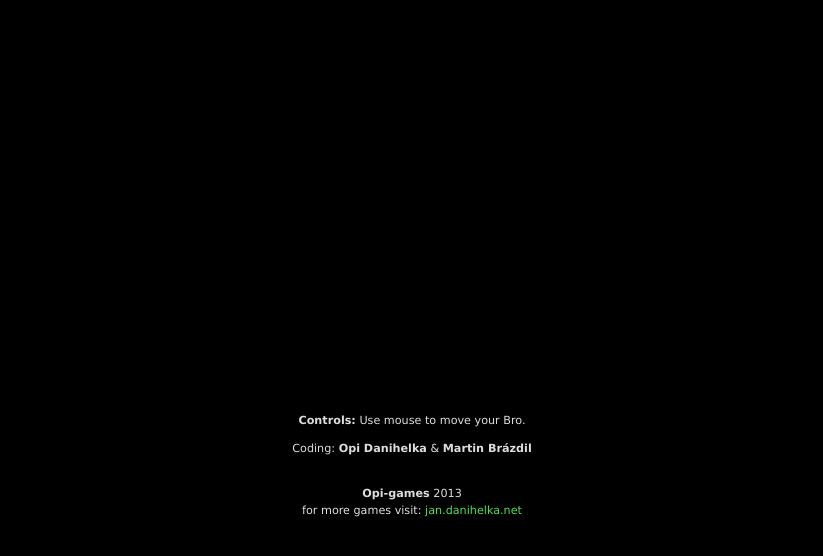
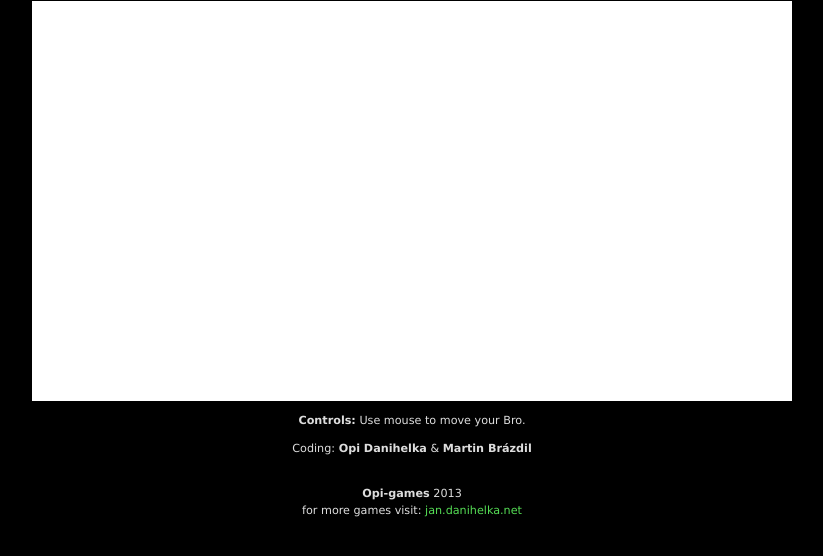
Before and after one commit to opicacek/bros, a plain HTML site: page index.html in a window 1280 px wide. Shown: the whole page, without its empty margins (228-1051 px from the left). Drawn offline with nearby package versions, Linux system fonts and the light colour scheme; no server answers.

Commit message:
Working Socket IO comunication.

```diff
--- a/index.html
+++ b/index.html
@@ -4,9 +4,131 @@
 		<meta http-equiv="Content-Type" content="text/html; charset=utf-8" />
 
 		<!-- <script type="text/javascript" src="http://code.jquery.com/jquery-1.10.1.min.js"></script> /-->
-		<script type="text/javascript" src="socketio/socketio.js"></script>
-		<script type="text/javascript" src="js/main.js"></script>
+		<!-- <script type="text/javascript" src="socketio/socketio.js"></script> /-->
+		<script type="text/javascript" src="/socket.io/socket.io.js"></script>
+		<!-- <script type="text/javascript" src="js/main.js"></script> /-->
+		<script type="text/javascript">
+			function play() {
 
+				// Frame rate definition
+				var fps = 100;
+				var now;
+				var then = Date.now();
+				var interval = 1000 / fps;
+				var delta;
+
+				// Init
+				var c = document.getElementById('c');
+				var ctx = c.getContext('2d');
+
+				c.width = 760;
+				c.height = 400;
+
+				var screen_w = c.width;
+				var screen_h = c.height;
+
+				//
+				var my_bro_pos = [];
+				my_bro_pos.push([ Math.floor(Math.random()*screen_w), Math.floor(Math.random()*screen_h) ]);
+
+				var id_time = new Date().getTime();
+				var id_random = Math.floor(Math.random()*100000);
+				var my_bro_id = id_time + "" + id_random;
+
+				//
+				document.onmousedown = mouseDown;
+				function mouseDown(event) {
+					if (event.button == 0) { // left click
+						console.log("left click");
+						//TODO get click position
+					}
+				}
+
+				function drawWorld() {
+					// background
+					ctx.fillStyle = "rgb(255, 255, 255)";
+					ctx.fillRect(0, 0, screen_w, screen_h);
+				}
+
+				function drawBros(bro_list) {
+
+					for (var i = 0; i < bro_list.length; i++) {
+						var centerX = bro_list[i].bro_pos[0] / 2;
+						var centerY = bro_list[i].bro_pos[1] / 2;
+						var radius = 10;
+
+						ctx.beginPath();
+						ctx.arc(centerX, centerY, radius, 0, 2 * Math.PI, false);
+						ctx.fillStyle = "rgb(255, 0, 0)";
+						if (bro_list[i].bro_id == my_bro_id) {
+							ctx.fillStyle = "rgb(0, 255, 0)";
+						}
+
+						ctx.fill();
+					}
+				}
+
+				// Bro to server
+				var bro_list = [];
+				/*
+				bro_list.push({bro_id: "123", bro_pos: [50, 160]});
+				bro_list.push({bro_id: "456", bro_pos: [230, 300]});
+				bro_list.push({bro_id: my_bro_id, bro_pos: [500, 260]});
+				*/
+
+				var socket = io.connect('http://localhost');
+				socket.on('bro_list', function (data) {
+					console.log("got Bros from server:", data);
+					socket.emit('bro', {bro_id: my_bro_id, bro_pos: [500, 260]});
+				});
+
+				function updateBros(bro_list) {
+					// send my_bro position
+					socket.on('bro_list', function (data) {
+						console.log("got Bros from server:", data);
+						socket.emit('bro', {bro_id: my_bro_id, bro_pos: [500, 260]});
+					});
+
+					/*
+					console.log("informations send to server");
+					$.post('server/', {bro_id: my_bro_id, bro_pos: my_bro_pos});
+
+					// get positions of all Bros
+					$.get('server/', {}, function(response) {
+						console.log("got Bros from server:", response);
+						bro_list = response;
+					});
+					*/
+
+				}
+				setTimeout(updateBros, 1000);
+
+				// draw loop
+				var requestAnimationFrame = window.requestAnimationFrame || window.mozRequestAnimationFrame || window.webkitRequestAnimationFrame || window.msRequestAnimationFrame;
+				window.requestAnimationFrame = requestAnimationFrame;
+
+				function drawLoop(e) {
+
+					requestAnimationFrame(drawLoop);
+
+					now = Date.now();
+					delta = now - then;
+
+					if (delta > interval) {
+
+						drawWorld();
+
+						drawBros(bro_list);
+
+						// update time stuffs
+						then = now - (delta % interval);
+					}
+
+				}
+				drawLoop();
+
+			}
+		</script>
 		<style type="text/css">
 			body {
 				background-color: #000;
@@ -16,7 +138,7 @@
 				font: 70%/1.5 Verdana, Tahoma, Arial, Helvetica, sans-serif;
 				color: #ddd;
 			}
-			canvas{
+			canvas {
 				outline: 0;
 				border: 1px solid #000;
 				margin-left: auto;
--- a/server.js
+++ b/server.js
@@ -2,7 +2,7 @@ var app = require('http').createServer(handler)
 	, io = require('socket.io').listen(app)
 	, fs = require('fs')
 
-app.listen(80);
+app.listen(8080);
 
 function handler (req, res) {
 	fs.readFile(__dirname + '/index.html',
```
